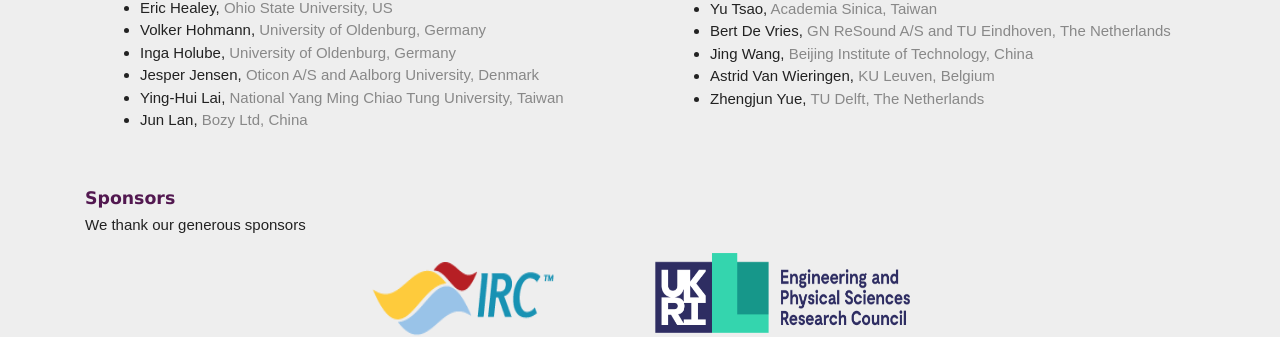
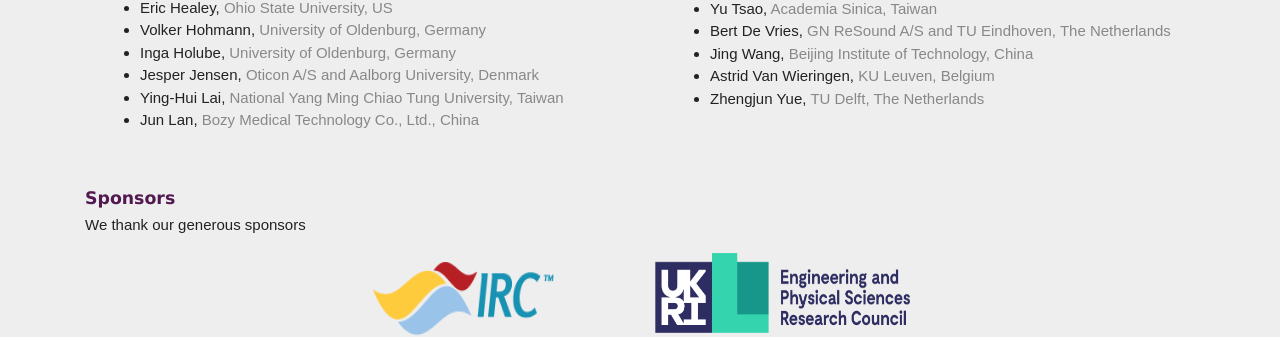
Before and after one commit to claritychallenge/clarity2023-workshop, a Jekyll site: the page built from organisers.md, in a window 1280 px wide. Shown: the part 626-963 px from the top of the page. Built offline with Jekyll 4.4.1, drawn with Linux system fonts in a browser that asks for light colours.

Commit message:
Fixed affiliation for Jun Lan at Bozy

```diff
--- a/organisers.md
+++ b/organisers.md
@@ -48,7 +48,7 @@ If you have any queries please contact the organisers by emailing <a href="mailt
 <li>Inga Holube, <a href="#" class="text-muted">University of Oldenburg, Germany</a></li>
 <li>Jesper Jensen, <a href="#" class="text-muted">Oticon A/S and Aalborg University, Denmark</a></li>
 <li>Ying-Hui Lai, <a href="#" class="text-muted">National Yang Ming Chiao Tung University, Taiwan</a></li>
-<li>Jun Lan, <a href="#" class="text-muted">Bozy Ltd, China</a></li>
+<li>Jun Lan, <a href="#" class="text-muted">Bozy Medical Technology Co., Ltd., China</a></li>
 
             </ul>
         </div>
```
